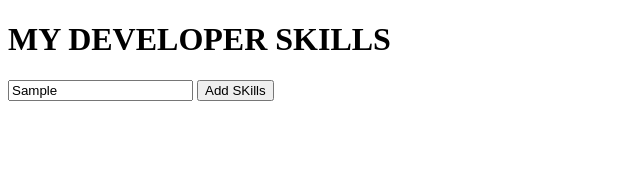
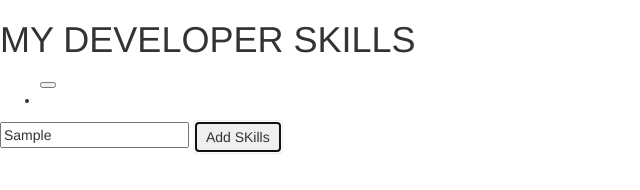
Before and after one commit to zeroxposur18/my-dev-skills-lab, a plain HTML site: page index.html in a window 1280 px wide. Both pictures are taken after typing "Sample" into the empty fields and a click on the button "Add SKills". Shown: the whole page, without its empty margins (0-640 px from the left). Drawn offline with nearby package versions, Linux system fonts and the light colour scheme.

Commit message:
some what functioning

```diff
--- a/index.html
+++ b/index.html
@@ -8,18 +8,18 @@
  	src="https://code.jquery.com/jquery-3.2.1.min.js"
  	integrity="sha256-hwg4gsxgFZhOsEEamdOYGBf13FyQuiTwlAQgxVSNgt4="
  	crossorigin="anonymous"></script>
+     <link rel="stylesheet" href="https://maxcdn.bootstrapcdn.com/bootstrap/3.3.6/css/bootstrap.min.css" integrity="sha384-1q8mTJOASx8j1Au+a5WDVnPi2lkFfwwEAa8hDDdjZlpLegxhjVME1fgjWPGmkzs7" crossorigin="anonymous">
     <link rel="stylesheet" href="css/main.css">
-    <script
-src="https://code.jquery.com/jquery-3.3.1.min.js"
-integrity="sha256-FgpCb/KJQlLNfOu91ta32o/NMZxltwRo8QtmkMRdAu8="
-crossorigin="anonymous"></script>
     <script defer src ="js/main.js"></script>
     <title>My developer sklls</title>
 </head>
 <body>
     <h1>MY DEVELOPER SKILLS</h1>
-    <div></div>
-    <input>
-    <button>Add SKills</button>
+    <ul class ='ul'>
+    <button class ='deleteBtn'>
+        <li class = 'li'></li>
+    </ul>
+    <input class = 'input'>
+    <button class = 'btn' >Add SKills</button>
 </body>
 </html>
--- a/js/main.js
+++ b/js/main.js
@@ -0,0 +1,15 @@
+const li = $('.li');
+const input = $('.input');
+const ul = $('.ul');
+input.value ="";
+const btn = $('.btn').on('click', function(evt) {
+    console.log(evt, 'FUUUUUUCK');
+    li.textContent = input.value;
+    // $('body').append($newLink);
+    $('.ul').append(li);
+  });
+const deleteBtn = $('.deleteBtn').on('click', function(evt){
+    console.log(evt,'FUUUUUUCK 2');
+})
+// const li = $('li');
+// const input = $('input');
```
Also changed, not shown: css/main.css (+10 -6 lines).
